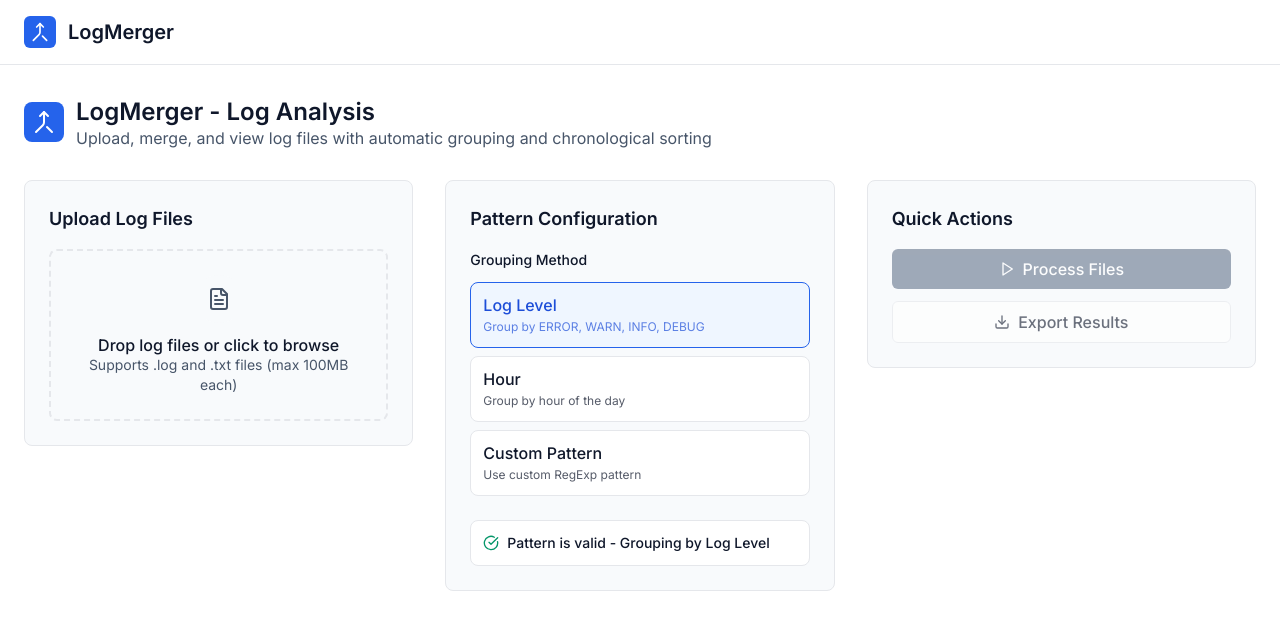
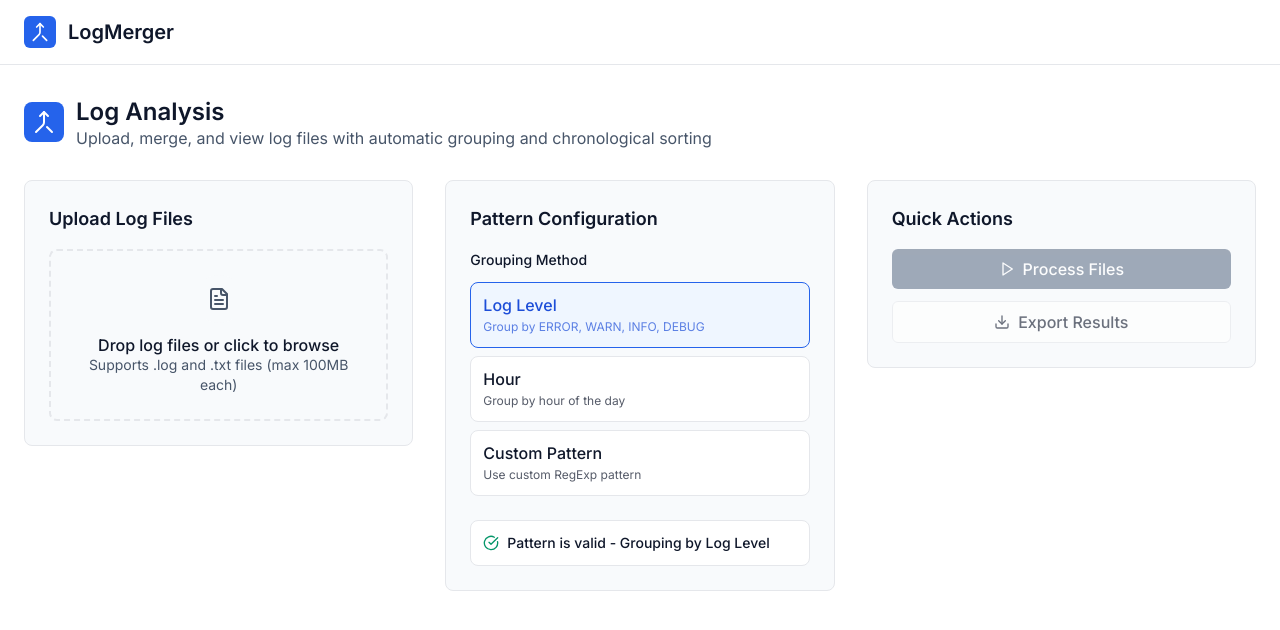
Before and after one commit to mcasari/logmerger, a React (Vite) app: page / in a window 1280 px wide. Shown: the top 630 px of the page. Built offline with nearby package versions, Linux system fonts and the light colour scheme.

Commit message:
remove LogMerger from title

```diff
--- a/src/pages/log-merger/index.jsx
+++ b/src/pages/log-merger/index.jsx
@@ -209,7 +209,7 @@ const LogMerger = () => {
                 </div>
                 <div>
                   <h1 className="text-2xl font-bold text-text-primary">
-                    LogMerger - Log Analysis
+                    Log Analysis
                   </h1>
                   <p className="text-text-secondary">
                     Upload, merge, and view log files with automatic grouping and chronological sorting
```
